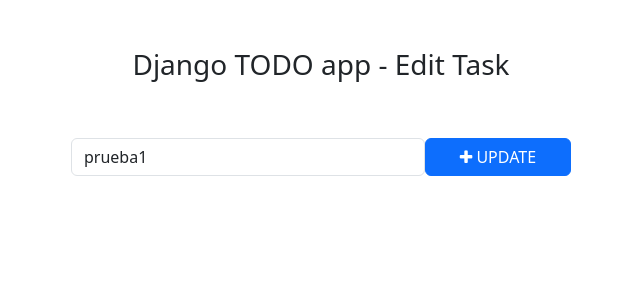
After one commit to EdgarD19/todo, a Django app: page /todo/edit_task/3/ in a window 1280 px wide. The commit adds this page. Shown: the top 300 px of the page, without its empty margins (319-959 px from the left). Run offline with Django 5.2, Linux system fonts and the light colour scheme; data comes from the database, SQL or seed files in the repository; both versions use the stored data as it was after the commit.

Commit message:
toDo app final

```diff
--- /dev/null
+++ b/templates/edit_task.html
@@ -0,0 +1,29 @@
+<!DOCTYPE html>
+<html lang="en">
+<head>
+    <meta charset="UTF-8">
+    <meta name="viewport" content="width=device-width, initial-scale=1.0">
+    <title>Edit Task </title>
+
+    <!-- Bootstrap -->
+    <link href="https://cdn.jsdelivr.net/npm/bootstrap@5.3.0-alpha1/dist/css/bootstrap.min.css" rel="stylesheet" integrity="sha384-GLhlTQ8iRABdZLl6O3oVMWSktQOp6b7In1Zl3/Jr59b6EGGoI1aFkw7cmDA6j6gD" crossorigin="anonymous">
+    <script src="https://cdn.jsdelivr.net/npm/bootstrap@5.3.0-alpha1/dist/js/bootstrap.bundle.min.js" integrity="sha384-w76AqPfDkMBDXo30jS1Sgez6pr3x5MlQ1ZAGC+nuZB+EYdgRZgiwxhTBTkF7CXvN" crossorigin="anonymous"></script>
+    <!-- Font Awesome Icons -->
+    <link rel="stylesheet" href="https://cdnjs.cloudflare.com/ajax/libs/font-awesome/4.7.0/css/font-awesome.min.css">
+
+</head>
+<body>
+    <div class="container">
+        <h3 class="pt-5 pb-5 text-center">Django TODO app - Edit Task</h3>
+        <form action="{% url 'edit_task' get_task.id %}" method="POST" style="width: 500px; margin: auto;" >
+            {% csrf_token %}
+            <div class="form-group">
+                <span style="display: flex;">
+                    <input type="text" name="task" class="form-control" placeholder="Add a task" value="{{ get_task.task }}">
+                    <button type="submit" class="btn btn-primary" style="width: 200px;"><i class="fa fa-plus" ></i> UPDATE</button>
+                </span>
+            </div>
+        </form>
+    </div>
+</body>
+</html>
--- a/todo/urls.py
+++ b/todo/urls.py
@@ -2,5 +2,9 @@ from django.urls import path
 from . import views
 
 urlpatterns = [
-    path('addTask/', views.addTask, name=('addTask')),
+    path('addTask/', views.addTask, name='addTask'),
+    path('mark_as_done/<int:pk>/', views.mark_as_done, name='mark_as_done'),
+    path('unmark_as_done/<int:pk>/', views.unmark_as_done, name='unmark_as_done'),
+    path('edit_task/<int:pk>/', views.edit_task, name='edit_task'),
+    path('delete_task/<int:pk>/', views.delete_task, name='delete_task'),
 ]
--- a/todo/views.py
+++ b/todo/views.py
@@ -1,5 +1,6 @@
-#from django.http import HttpResponse
-from django.shortcuts import redirect
+from django.http import HttpResponse
+
+from django.shortcuts import get_object_or_404, redirect, render
 from .models import Task
 
 
@@ -9,3 +10,33 @@ def addTask(request):
     task = request.POST['task'] # name='task' -> home.hmtl
     Task.objects.create(task=task)
     return redirect('home')
+
+def mark_as_done(request, pk):
+    task = get_object_or_404(Task, pk=pk)
+    task.is_completed = True
+    task.save()
+    return redirect('home')
+
+def unmark_as_done(request, pk):
+    task = get_object_or_404(Task, pk=pk)
+    task.is_completed = False
+    task.save()
+    return redirect('home')
+
+def edit_task(request, pk):
+    get_task = get_object_or_404(Task, pk=pk)
+    if request.method == 'POST':
+        new_task = request.POST['task']
+        get_task.task = new_task
+        get_task.save()
+        return redirect('home')
+    else:
+        context = {
+            'get_task':get_task
+        }
+        return render(request, 'edit_task.html', context)
+
+def delete_task(request, pk):
+    get_task = get_object_or_404(Task, pk=pk)
+    get_task.delete()
+    return redirect('home')
--- a/todo_main/views.py
+++ b/todo_main/views.py
@@ -3,7 +3,9 @@ from todo.models import Task
 
 def home(request):
     tasks = Task.objects.filter(is_completed=False).order_by('-updated_at')
+    completed_task = Task.objects.filter(is_completed=True)
     context = {
-        'tasks': tasks
+        'tasks': tasks,
+        'completed_task': completed_task
     }
     return render(request, 'home.html', context)
```
Also changed, not shown: templates/home.html (+11 -4 lines), db.sqlite3.
